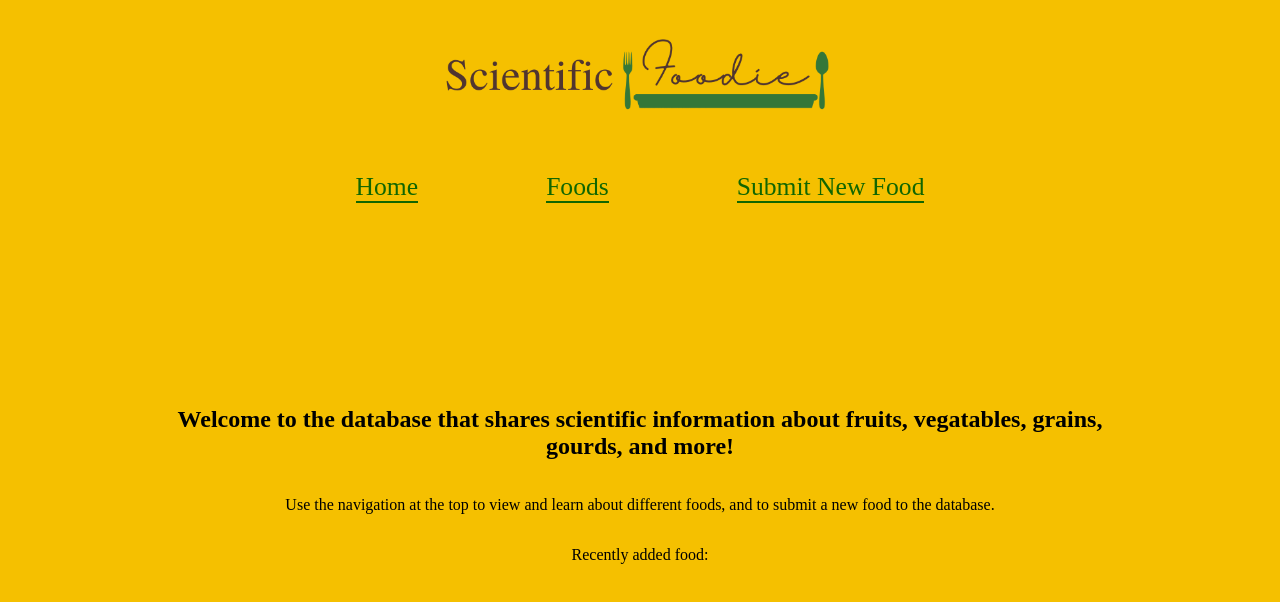
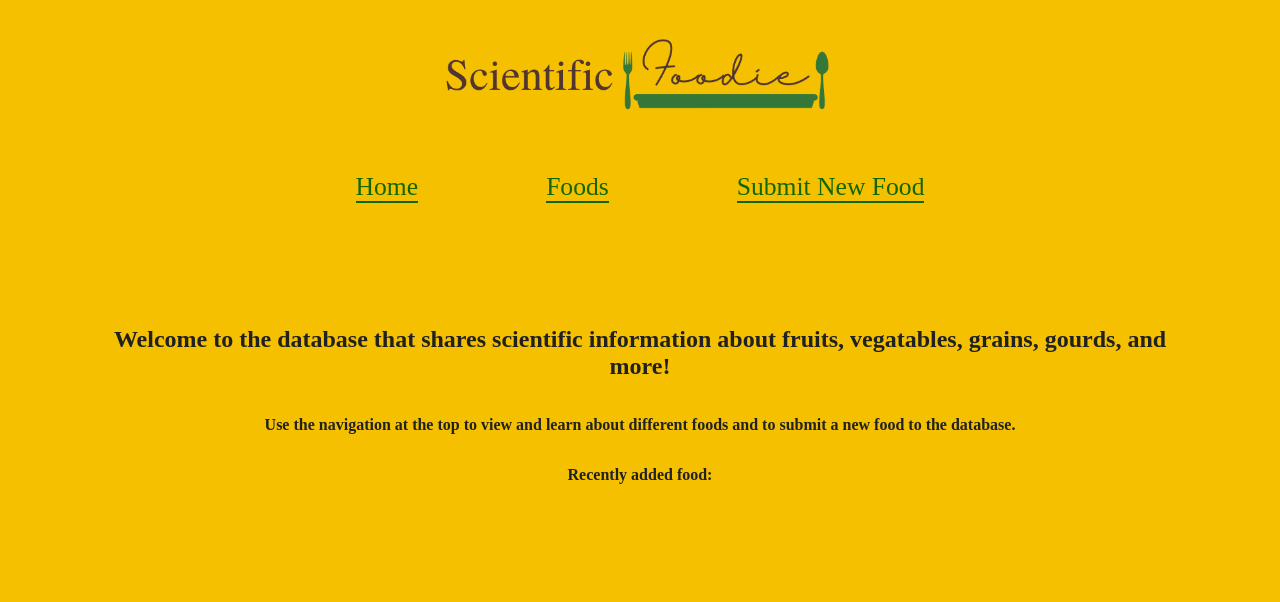
Before and after one commit to laurentyson85/scientific-foodie, a React (Create React App) app: page / in a window 1280 px wide. Shown: the top 602 px of the page. Built offline with nearby package versions, Linux system fonts and the light colour scheme.

Commit message:
Add Css styling to Home component text

```diff
--- a/src/components/Home.js
+++ b/src/components/Home.js
@@ -5,7 +5,7 @@ function Home() {
   return (
     <div className="home">
       <h2>Welcome to the database that shares scientific information about fruits, vegatables, grains, gourds, and more!</h2>
-      <p>Use the navigation at the top to view and learn about different foods, and to submit a new food to the database.</p>
+      <p>Use the navigation at the top to view and learn about different foods and to submit a new food to the database.</p>
       <p>Recently added food:</p>
 
     </div>
@@ -13,3 +13,5 @@ function Home() {
 }
 
 export default Home;
+
+//have the state that contains the newly submitted food default to the last food in the db.json
--- a/src/index.css
+++ b/src/index.css
@@ -1,5 +1,10 @@
 body {
   background-color: #f5c000;
+  color: #212121;
+}
+
+p {
+  font-weight: bold;
 }
 
 .header {
@@ -40,30 +45,5 @@ nav a:active {
   justify-content: center;
   flex-direction: column;
   text-align: center;
-  padding: 10rem;
+  padding: 5rem;
 }
-
-
-
-
-
-
-
-
-
-/* .App {
-  text-align: center;
-
-}
-
-
-.App-header {
-  min-height: 100vh;
-  display: flex;
-  flex-direction: column;
-  align-items: top;
-  justify-content: center;
-  font-size: calc(10px + 2vmin);
-  color: #212529;
-  font-family:'Times New Roman', Times, serif
-} */
```
